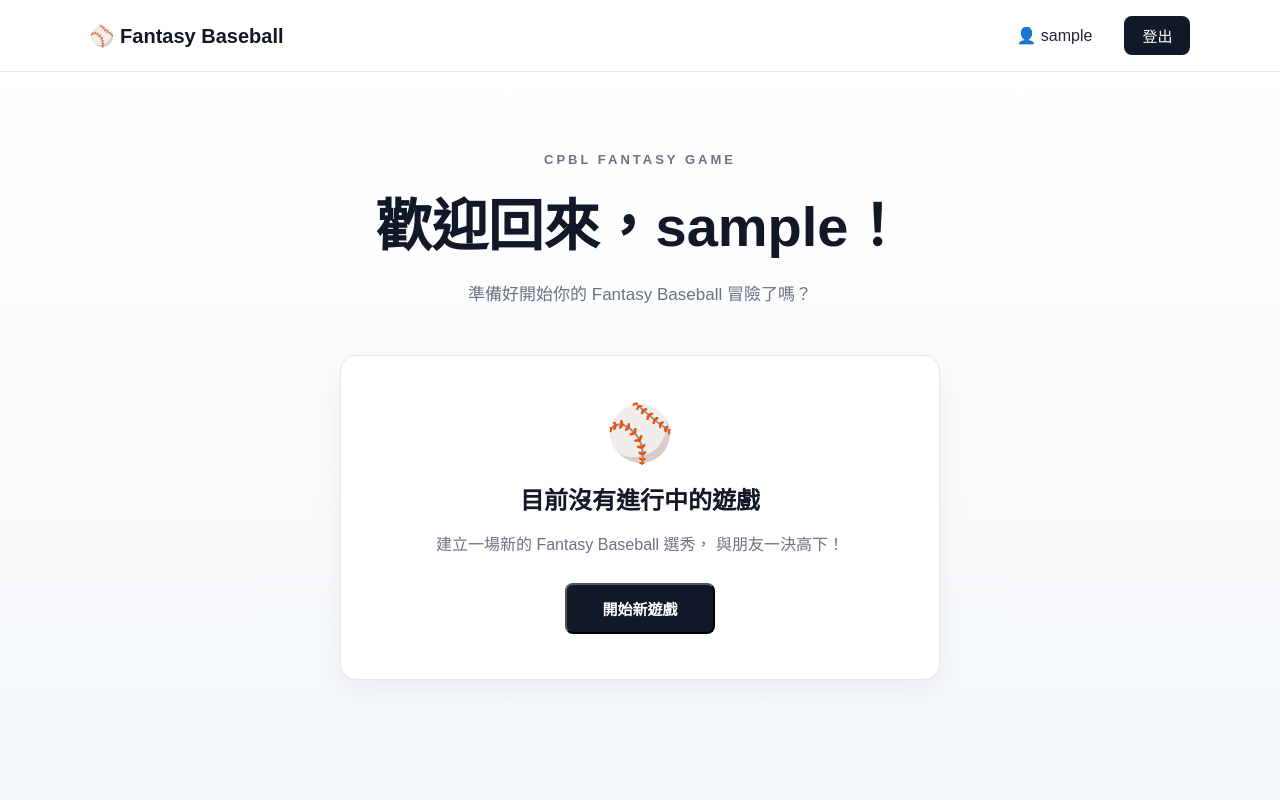
After one commit to YJWang94108/Render_Web_Services, a Flask app: template templates/dashboard.html in a window 1280 px wide. The commit adds this page. Run offline with Flask 3, Linux system fonts and the light colour scheme; the template is opened without the code that fills it: most values are stand-ins (such as "Sample title", 1, 10 or a date in 2020).

Commit message:
Add login feature

```diff
--- a/app.py
+++ b/app.py
@@ -1,12 +1,41 @@
 from flask import Flask, render_template
 from flask_socketio import SocketIO, emit
-from flask import request, redirect, url_for
+from flask import request, redirect, url_for, session
+from dotenv import load_dotenv
+from supabase import create_client
+import os
+
+# ========================================
+# Load Environment Variables
+# ========================================
+load_dotenv()
+
+# ========================================
+# Flask
+# ========================================
 
 app = Flask(__name__)
+# Secret Key
+app.secret_key = os.getenv("SECRET_KEY")
 socketio = SocketIO(app, cors_allowed_origins="*")
 
-def log(text:str):
-    print(f'>> [PYTHON]: {text}')
+# ========================================
+# Supabase
+# ========================================
+SUPABASE_URL = os.getenv("SUPABASE_URL")
+SUPABASE_KEY = os.getenv("SUPABASE_KEY")
+
+supabase = create_client(
+    SUPABASE_URL,
+    SUPABASE_KEY
+)
+
+
+# ========================================
+# Testing
+# ========================================
+def log(text:str, header:str="PYTHON"):
+    print(f'>> [{header}]: {text}', flush=True)
 
 @socketio.on('connect')
 def handle_connect():
@@ -24,32 +53,156 @@ def testing():
 # ======================================
 # Home Page
 # /
-#
+# ======================================
 @app.route("/")
 def index():
+
+    if "username" in session:
+        return redirect(url_for("dashboard"))
+
     return render_template("home.html")
 
 # ======================================
 # Login Page
 # /login
-#
+# ======================================
 @app.route("/login", methods=["GET", "POST"])
 def login():
+
+    if "user_id" in session:
+        return redirect(url_for("dashboard"))
 
     if request.method == "GET":
         return render_template("login.html")
 
-    username = request.form.get("username")
+    # Get the player's username
+    username = request.form.get("username", "").strip()
     if not username:
         return render_template(
             "login.html",
             error="請輸入玩家名稱"
         )
 
-    # Print Login Information
-    log(f"[LOGIN] Player logged in: {username}")
+    if len(username) > 20:
+        return render_template(
+            "login.html",
+            error="玩家名稱最多 20 個字"
+        )
 
-    return redirect(url_for("index"))
+    # Check if the username already exists in the database
+    response = (
+        supabase
+        .table("users")
+        .select("id, username")
+        .eq("username", username)
+        .execute()
+    )
+
+    if response.data:
+        user = response.data[0]
+        # Print Login Information
+        log(f"Player logged in: {username}", "LOGIN")
+
+    else:
+
+        # Check the number of users
+        check_num_of_users = (
+            supabase
+            .table("users")
+            .select("id", count="exact")
+            .execute()
+        )
+
+        user_count = check_num_of_users.count
+        # limit
+        if user_count >= 5:
+            return render_template(
+                "login.html",
+                error="目前玩家人數已達上限，暫時無法建立新玩家"
+            )
+
+        # Create a new user
+        response = (
+            supabase
+            .table("users")
+            .insert({
+                "username": username
+            })
+            .execute()
+        )
+        user = response.data[0]
+        # Print Registration Information
+        log(f"Player registered: {username}", "REGISTRATION")
+
+
+    # Store the user's ID and username in the session
+    session["user_id"] = user["id"]
+
+    return redirect(url_for("dashboard"))
+
+# ======================================
+# Logout Page
+# /logout
+# ======================================
+@app.route("/logout")
+def logout():
+
+    user_id = session.get("user_id")
+
+    # Get the username for logging purposes
+    response = (
+        supabase
+        .table("users")
+        .select("username")
+        .eq("id", user_id)
+        .execute()
+    )
+
+    if response.data:
+        username = response.data[0]["username"]
+    else:
+        username = "Unknown"
+
+    log(f"Player logged out: {username}", "LOGOUT")
+
+    # 清除 Session
+    session.clear()
+
+    return redirect(url_for("login"))
+
+# ======================================
+# Dashboard
+# /dashboard
+# ======================================
+@app.route("/dashboard")
+def dashboard():
+
+    if "user_id" not in session:
+        return redirect(url_for("login"))
+
+    user_id = session["user_id"]
+
+    # Check User from Supabase
+    response = (
+        supabase
+        .table("users")
+        .select("username")
+        .eq("id", user_id)
+        .execute()
+    )
+
+    if not response.data:
+        session.clear()
+        return redirect(
+            url_for("login")
+        )
+
+    user = response.data[0]
+
+    return render_template(
+        "dashboard.html",
+        username=user["username"]
+    )
 
 ## Main
 
--- a/requirements.txt
+++ b/requirements.txt
@@ -1,3 +1,5 @@
 Flask
 Flask-SocketIO==5.2.0
 gunicorn
+supabase==2.31.0
+python-dotenv==0.21.0
--- a/static/style.css
+++ b/static/style.css
@@ -759,3 +759,121 @@ footer {
     }
 
 }
+
+/* ========================================
+   Dashboard
+======================================== */
+
+.dashboard {
+    min-height: calc(100vh - 72px);
+
+    padding: 80px 20px;
+
+    background:
+        linear-gradient(
+            180deg,
+            #ffffff 0%,
+            #f4f7fa 100%
+        );
+}
+
+.dashboard-content {
+    width: 100%;
+
+    max-width: 900px;
+
+    margin: 0 auto;
+
+    text-align: center;
+}
+
+.dashboard-content h1 {
+    margin: 0;
+
+    font-size: clamp(36px, 5vw, 56px);
+
+    color: #111827;
+}
+
+.dashboard-description {
+    margin-top: 18px;
+
+    font-size: 17px;
+
+    color: #6b7280;
+}
+
+
+/* Game Card */
+
+.dashboard-card {
+    max-width: 600px;
+
+    margin: 50px auto 0;
+
+    padding: 45px 35px;
+
+    background: white;
+
+    border: 1px solid #e5e7eb;
+
+    border-radius: 16px;
+
+    box-shadow:
+        0 10px 30px rgba(0, 0, 0, 0.06);
+}
+
+.dashboard-icon {
+    font-size: 55px;
+
+    margin-bottom: 15px;
+}
+
+.dashboard-card h2 {
+    margin: 0;
+
+    font-size: 24px;
+
+    color: #111827;
+}
+
+.dashboard-card p {
+    margin: 15px auto 25px;
+
+    max-width: 450px;
+
+    line-height: 1.7;
+
+    color: #6b7280;
+}
+
+
+/* Mobile */
+
+@media (max-width: 600px) {
+
+    .dashboard {
+        min-height: calc(100vh - 64px);
+
+        padding: 50px 20px;
+    }
+
+    .dashboard-content h1 {
+        font-size: 34px;
+    }
+
+    .dashboard-description {
+        font-size: 15px;
+    }
+
+    .dashboard-card {
+        margin-top: 35px;
+
+        padding: 35px 22px;
+    }
+
+    .dashboard-card h2 {
+        font-size: 21px;
+    }
+
+}
--- /dev/null
+++ b/templates/dashboard.html
@@ -0,0 +1,98 @@
+<!DOCTYPE html>
+<html lang="zh-TW">
+
+<head>
+
+    <meta charset="UTF-8">
+
+    <meta
+        name="viewport"
+        content="width=device-width, initial-scale=1.0"
+    >
+
+    <title>Fantasy Baseball</title>
+
+    <link
+        rel="stylesheet"
+        href="{{ url_for('static', filename='style.css') }}"
+    >
+
+</head>
+
+
+<body>
+
+    <!-- Navigation -->
+
+    <nav class="navbar">
+
+        <div class="nav-logo">
+            ⚾ Fantasy Baseball
+        </div>
+
+        <div class="nav-links">
+
+            <span>
+                👤 {{ username }}
+            </span>
+
+            <a
+                href="{{ url_for('logout') }}"
+                class="nav-login"
+            >
+                登出
+            </a>
+
+        </div>
+
+    </nav>
+
+
+    <!-- Dashboard -->
+
+    <main class="dashboard">
+
+        <div class="dashboard-content">
+
+            <p class="hero-label">
+                CPBL FANTASY GAME
+            </p>
+
+            <h1>
+                歡迎回來，{{ username }}！
+            </h1>
+
+            <p class="dashboard-description">
+                準備好開始你的 Fantasy Baseball 冒險了嗎？
+            </p>
+
+
+            <div class="dashboard-card">
+
+                <div class="dashboard-icon">
+                    ⚾
+                </div>
+
+                <h2>
+                    目前沒有進行中的遊戲
+                </h2>
+
+                <p>
+                    建立一場新的 Fantasy Baseball 選秀，
+                    與朋友一決高下！
+                </p>
+
+                <button class="btn btn-primary">
+                    開始新遊戲
+                </button>
+
+            </div>
+
+        </div>
+
+    </main>
+
+
+</body>
+
+</html>
--- a/templates/login.html
+++ b/templates/login.html
@@ -96,7 +96,7 @@
 
             <p class="login-notice">
                 目前使用玩家名稱登入<br>
-                未來將支援 Email Login
+                您牢記您的玩家名稱
             </p>
 
         </div>
```
Also changed, not shown: 1 other file.
